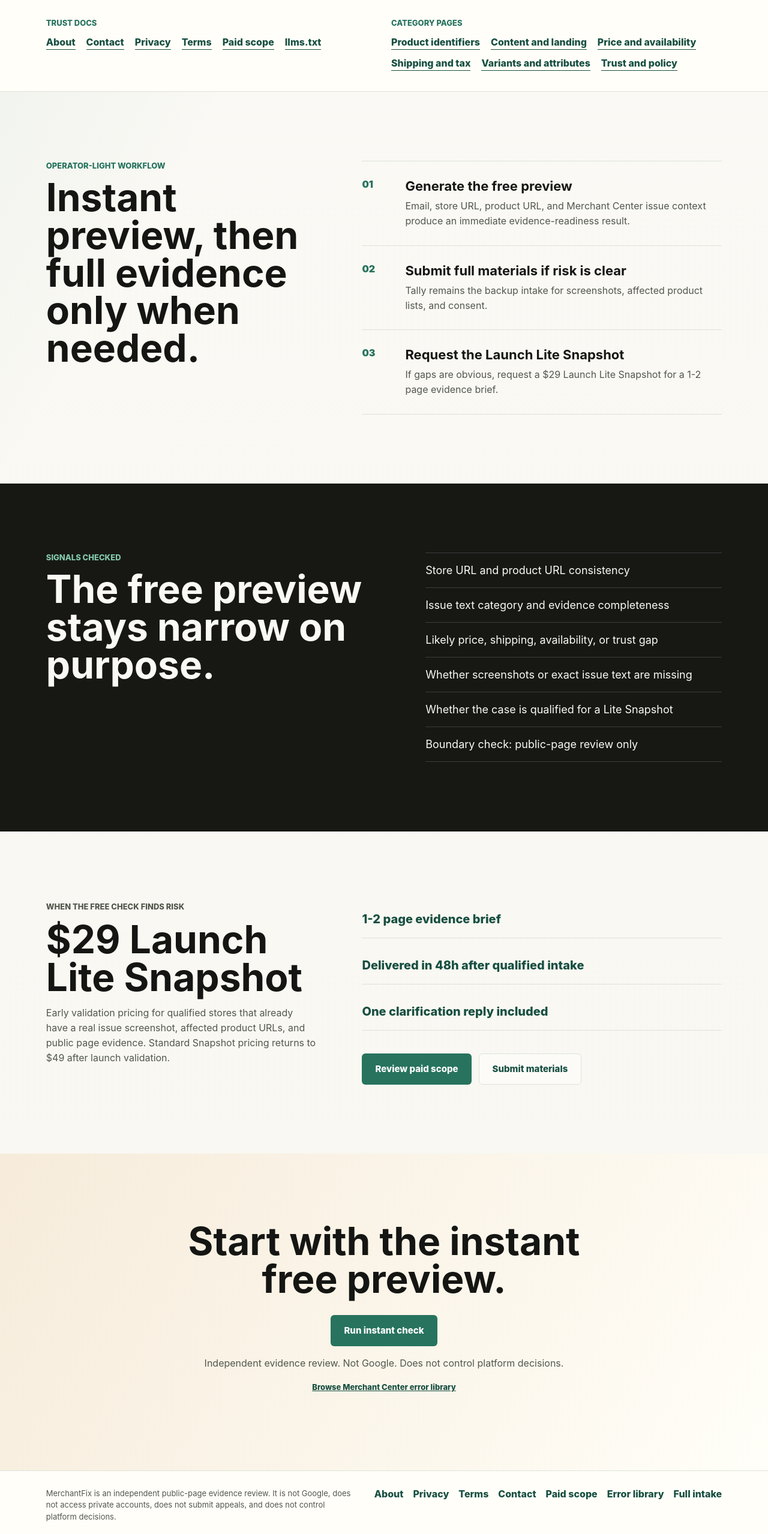
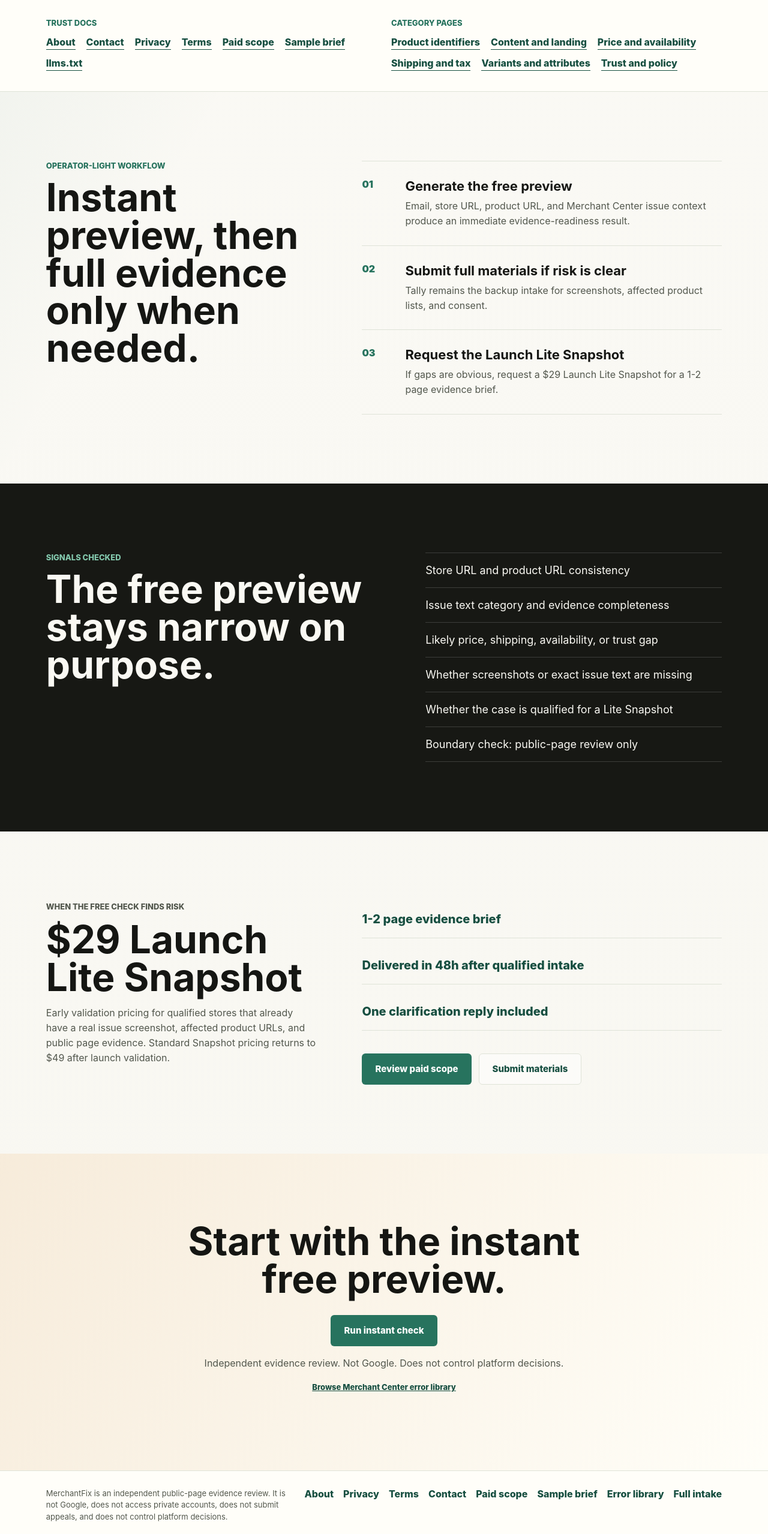
Before and after one commit to soup-rolls/merchantfix-free-check, a plain HTML site: page index.html in a window 1280 px wide. Shown: the part 1236-3793 px from the top of the page at 60% size. Drawn offline with Linux system fonts and the light colour scheme.

Commit message:
Update PayPal review materials: index.html

```diff
--- a/index.html
+++ b/index.html
@@ -917,6 +917,7 @@ h2 {
             <a href="privacy.html">Privacy</a>
             <a href="terms.html">Terms</a>
             <a href="checkout.html">Paid scope</a>
+            <a href="sample-report.html">Sample brief</a>
             <a href="llms.txt">llms.txt</a>
           </div>
         </div>
@@ -1011,6 +1012,7 @@ h2 {
           <a href="terms.html">Terms</a>
           <a href="contact.html">Contact</a>
           <a href="checkout.html">Paid scope</a>
+          <a href="sample-report.html">Sample brief</a>
           <a href="errors/">Error library</a>
           <a href="https://tally.so/r/EkA01B?source=footer&utm_source=merchantfix_site&utm_campaign=footer_intake" target="_blank" rel="noopener noreferrer">Full intake</a>
         </nav>
```
